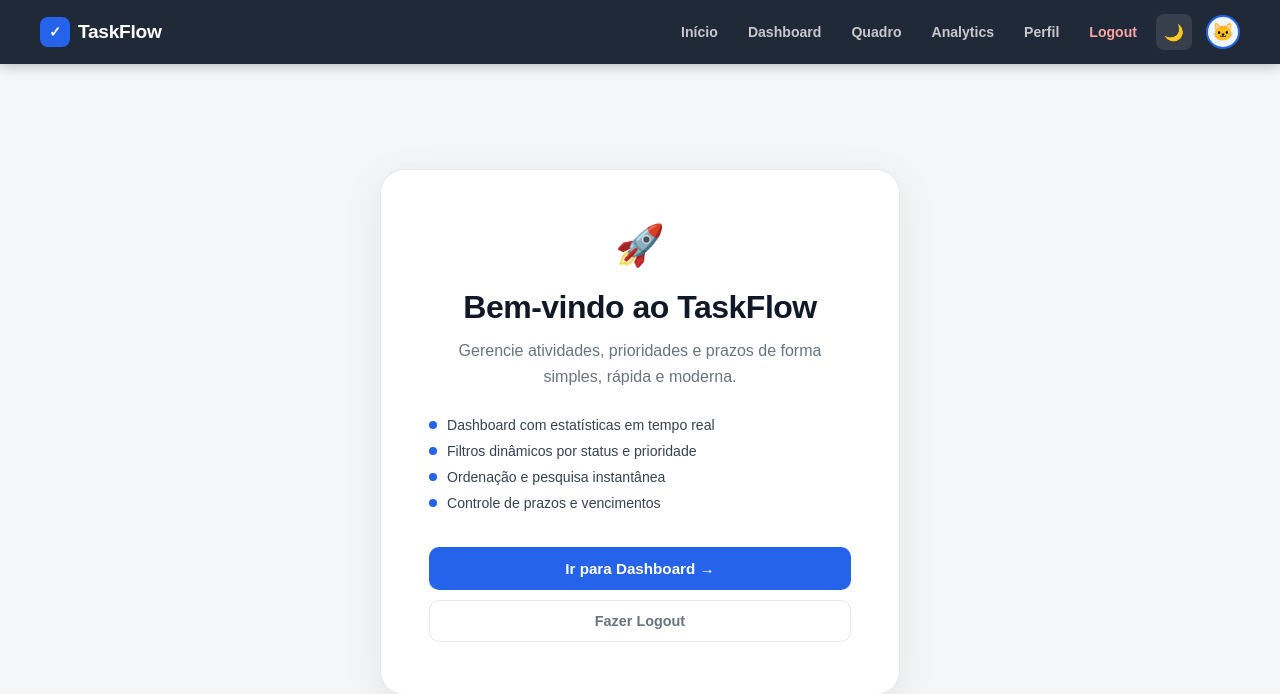
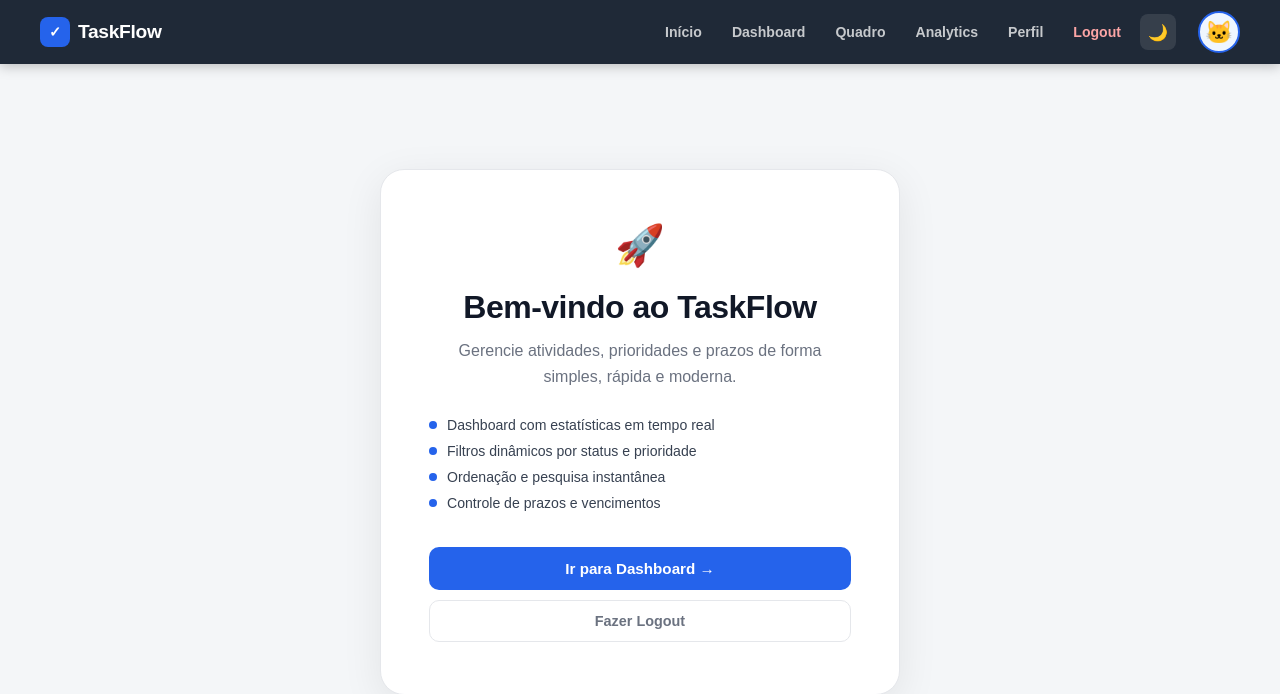
Before and after one commit to mateusmendess/taskflow-webapp, a Flask app: page / in a window 1280 px wide. Shown: the top 694 px of the page. Run offline with Flask 3, Linux system fonts and the light colour scheme; the visitor is signed in with stand-in values (Sample User, id 1).

Commit message:
style: aumentar avatar e afastar mais para direita na navbar

```diff
--- a/app/static/css/style.css
+++ b/app/static/css/style.css
@@ -1545,15 +1545,15 @@ input[type="radio"]:checked + .avatar-option {
 
 /* ── Avatar navbar ─────────────────────────────────────────── */
 .nav-avatar {
-    width: 34px;
-    height: 34px;
+    width: 42px;
+    height: 42px;
     border-radius: 50%;
     background: var(--tf-primary-bg);
     border: 2px solid var(--tf-primary);
     display: flex;
     align-items: center;
     justify-content: center;
-    font-size: 1.1rem;
+    font-size: 1.4rem;
     text-decoration: none;
     transition: transform 0.18s, box-shadow 0.18s;
     flex-shrink: 0;
--- a/app/templates/base.html
+++ b/app/templates/base.html
@@ -48,7 +48,7 @@
             </button>
 
             {% if current_user.is_authenticated %}
-                <a href="{{ url_for('main.perfil') }}" class="nav-avatar" title="Meu perfil" style="margin-left: 8px;">
+                <a href="{{ url_for('main.perfil') }}" class="nav-avatar" title="Meu perfil" style="margin-left: 16px;">
                     {{ current_user.avatar or current_user.name[0].upper() }}
                 </a>
             {% endif %}
```
